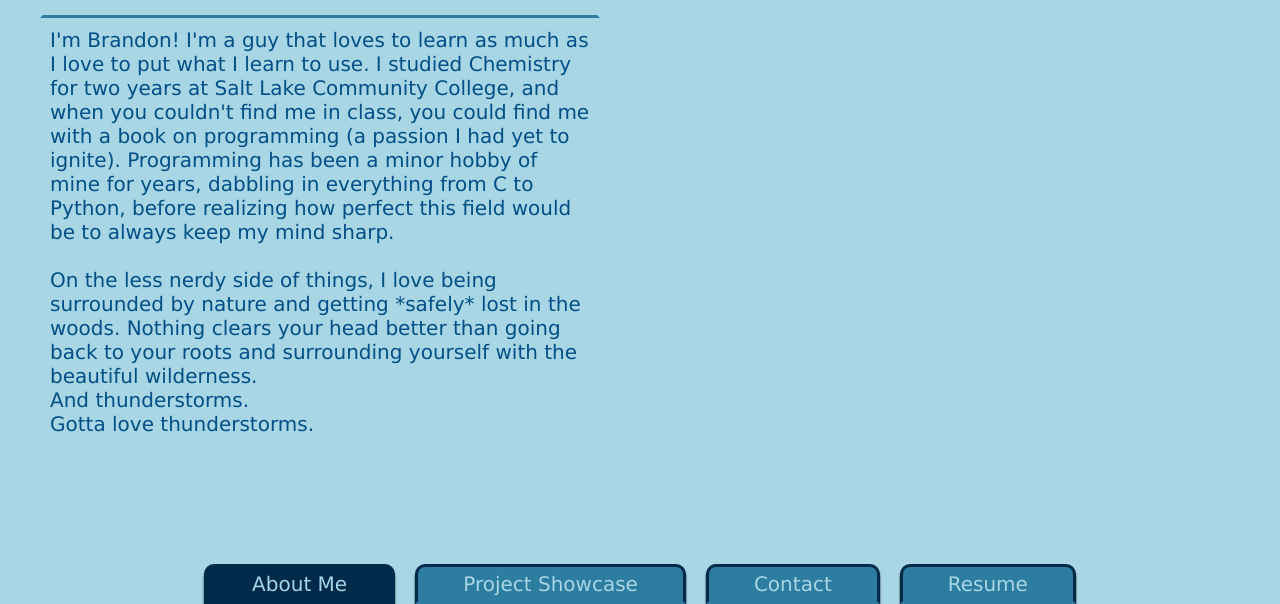
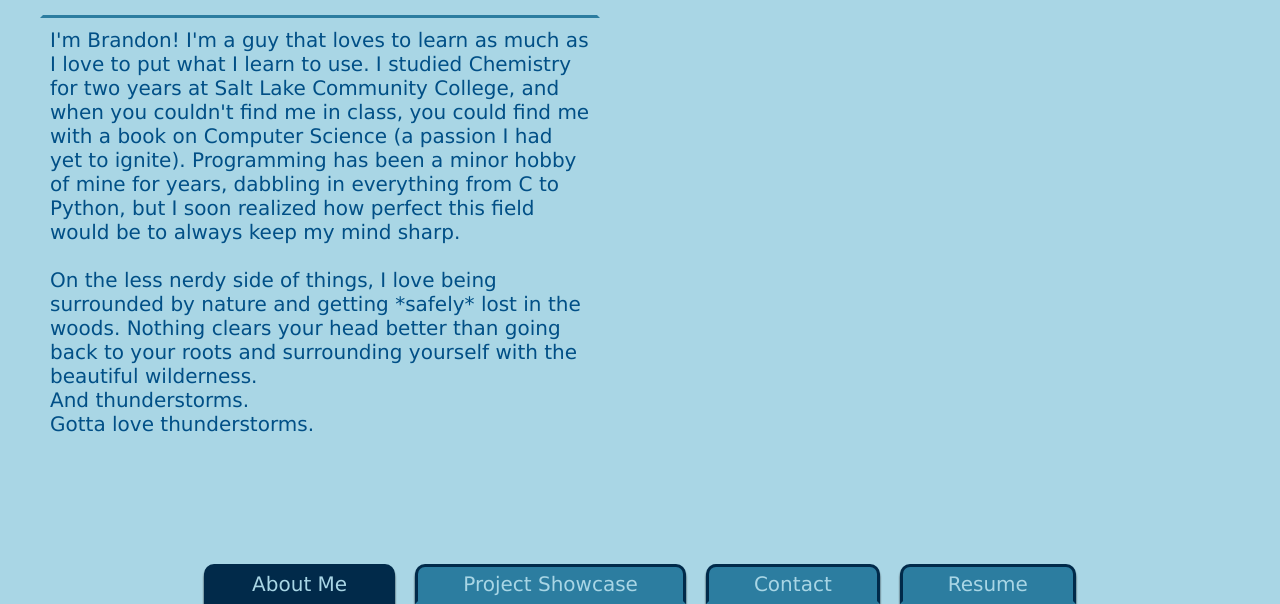
Before and after one commit to Lazikaz/lazikaz, a plain HTML site: page aboutme.html in a window 1280 px wide. Shown: the part 196-800 px from the top of the page. Drawn offline with Linux system fonts and the light colour scheme.

Commit message:
about me finished i think prob will add more later

```diff
--- a/aboutme.html
+++ b/aboutme.html
@@ -19,8 +19,8 @@
                 <p>
                     I'm Brandon! I'm a guy that loves to learn as much as I love to put what I learn to use. I studied
                     Chemistry for two years at Salt Lake Community College, and when you couldn't find me in class, you
-                    could find me with a book on programming (a passion I had yet to ignite). Programming has been a
-                    minor hobby of mine for years, dabbling in everything from C to Python, before realizing how perfect
+                    could find me with a book on Computer Science (a passion I had yet to ignite). Programming has been a
+                    minor hobby of mine for years, dabbling in everything from C to Python, but I soon realized how perfect
                     this field would be to always keep my mind sharp. <br> <br>On the less nerdy side of things, I love
                     being
                     surrounded by nature and getting *safely* lost in the woods. Nothing clears your head better than
```
